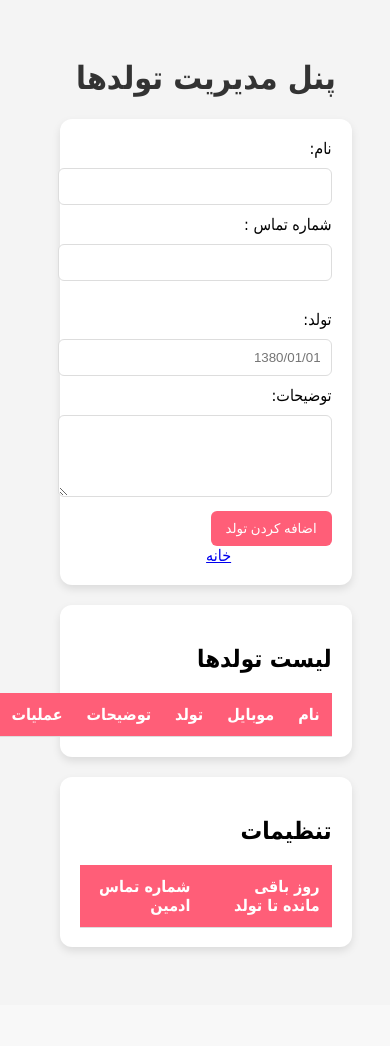
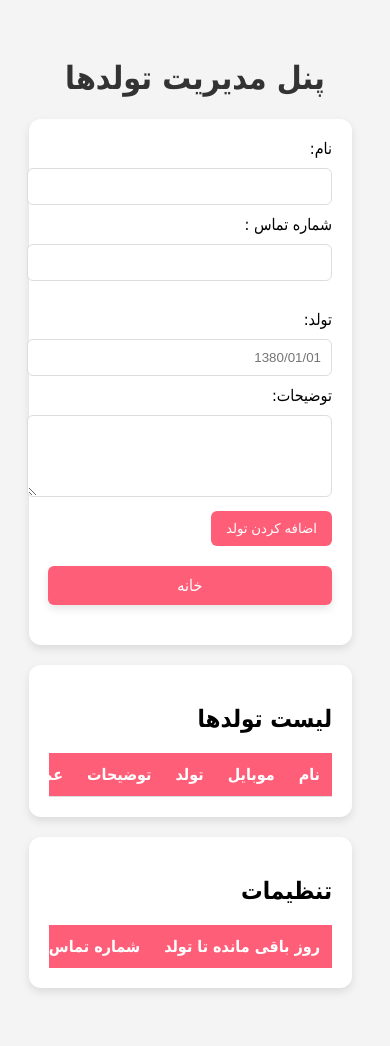
Before and after one commit to reyhanehghodrati/BirthDay-CountDown, a PHP site: page /Admin-dashboard in a window 390 px wide. Before the commit the page ends 953 px from the top, so only its background shows below. Run offline with PHP 8.4, Linux system fonts and the light colour scheme; the visitor is signed in with stand-in values (Sample User, id 1); data that the repository does not hold is empty; some libraries are stand-ins or nearby versions.

Commit message:
تغییرات نهایی

```diff
--- a/controller/Birthday_get_controller.php
+++ b/controller/Birthday_get_controller.php
@@ -32,13 +32,12 @@ class Birthday_get_controller
         $birthdays = $birthdayModel->get_closeset_birthday_toSend();
 
         if ($birthdays && $birthdays->num_rows > 0) {
-
             while ($row = $birthdays->fetch_assoc()) {
                 $name = str_replace(' ', '', $row['name']);
                 $birthdayModel->send_id=$row['id'];
                 $alreadySent = $birthdayModel->check_send();
-                if ($alreadySent->num_rows === 0) {
 
+                if ($alreadySent->num_rows > 0) {
                     $sent = $sms->sendMsgToUser($name, $adminPhone, $apikey);
                     if ($sent) {
                         $birthdayModel->update_status();
--- a/css/Admin_dashboard.css
+++ b/css/Admin_dashboard.css
@@ -53,3 +53,42 @@ table th {
     background-color:#ff5e78;
     color: white;
 }
+a {
+    display: block;
+    background-color: #ff5e78;
+    color: white;
+    text-align: center;
+    padding: 10px 15px;
+    border-radius: 6px;
+    text-decoration: none;
+    width: 150px;
+    margin: 20px auto;
+    box-shadow: 0 4px 8px rgba(0,0,0,0.1);
+}
+a:hover {
+    background-color: #e04b64;
+}
+.table-container table {
+    width: 100%;
+    border-collapse: collapse;
+}
+
+.table-container th, .table-container td {
+    padding: 12px;
+    text-align: right;
+    border-bottom: 1px solid #ddd;
+}
+
+@media (max-width: 768px) {
+    .form-container, .table-container {
+        width: 90%;
+    }
+    a {
+        width: 90%;
+    }
+    .table-container table {
+        display: block;
+        overflow-x: auto;
+        white-space: nowrap;
+    }
+}
--- a/model/Birthday.php
+++ b/model/Birthday.php
@@ -100,10 +100,10 @@ class Birthday
     public function check_send(){
         $conn = database::connect();
 
-    $query = "SELECT *
+        $query = "SELECT *
           FROM birthdays
           WHERE (sms_status = 0 AND id = '$this->send_id')
-          OR (id = '$this->send_id' AND  sms_status = 1 AND sms_send_at <= DATE_SUB(NOW(), INTERVAL 1 YEAR))";
+          OR (id = '$this->send_id' AND sms_send_at <= DATE_SUB(NOW(), INTERVAL 1 YEAR))";
 
 
 
@@ -113,7 +113,7 @@ class Birthday
         $conn = database::connect();
 
         $query = "UPDATE birthdays
-                SET sms_status = 1
+                SET sms_status = sms_status+1
                 WHERE id = '$this->send_id'";
 
         return $conn->query($query);
--- a/model/SendSms.php
+++ b/model/SendSms.php
@@ -15,7 +15,6 @@ class SendSms
         ));
         $response = curl_exec($curl);
         curl_close($curl);
-        // اختیاری: بررسی پاسخ Kavenegar
         return true;
     }
 }
--- a/view/Admin_dashboard.php
+++ b/view/Admin_dashboard.php
@@ -17,7 +17,7 @@ $title="داشبورد ادمین";
 $css="css/Admin_dashboard.css";
 
 include 'php/head.php';
-//include 'php/datapicker.php';
+include 'php/datapicker.php';
 ?>
 <body dir="rtl">
 
```
Also changed, not shown: database/1404-2-30.sql (+6 -6 lines).
